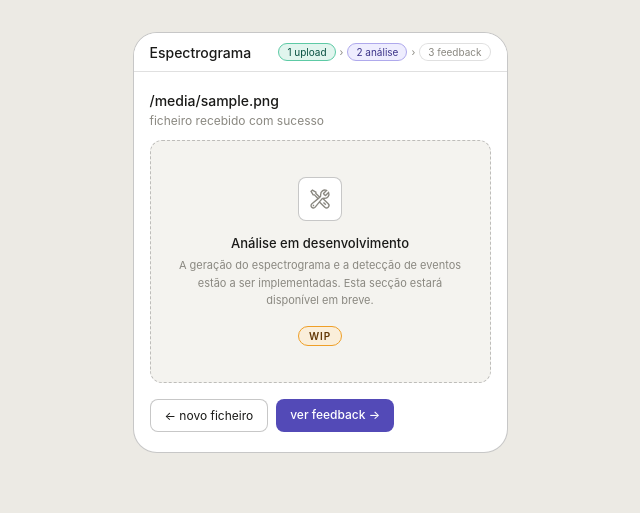
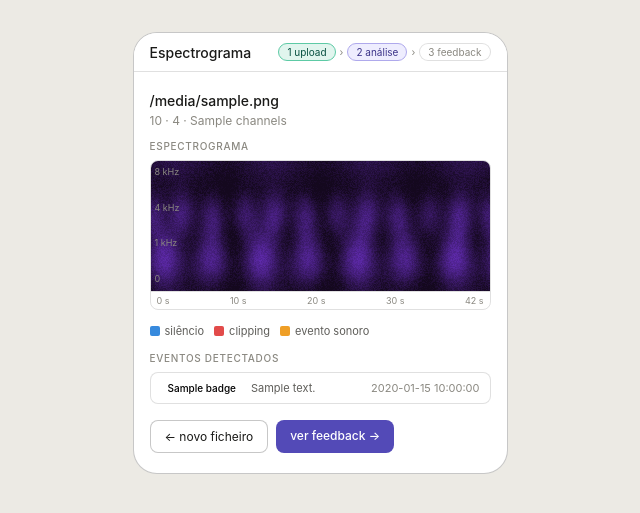
Before and after one commit to yololiver/espectrograma, a Flask app: template src/backend/templates/analysis.html in a window 1280 px wide. Shown: the top 513 px of the page, without its empty margins (320-960 px from the left). Run offline with Flask 3, Linux system fonts and the light colour scheme; the template is opened without the code that fills it: most values are stand-ins (such as "Sample title", 1, 10 or a date in 2020).

```diff
--- a/src/backend/templates/analysis.html
+++ b/src/backend/templates/analysis.html
@@ -16,18 +16,44 @@
   <div class="content">
     <div style="margin-bottom:12px">
       <p class="screen-title">{{ filename }}</p>
-      <p class="screen-sub" style="margin-bottom:0">ficheiro recebido com sucesso</p>
+      <p class="screen-sub" style="margin-bottom:0">
+        {{ duration }} · {{ sample_rate }} · {{ channels }}
+      </p>
     </div>
 
-    <div class="wip-block">
-      <div class="wip-icon">
-        <svg viewBox="0 0 24 24" fill="none" stroke="currentColor" stroke-width="1.5">
-          <path d="M11.42 15.17 17.25 21A2.652 2.652 0 0 0 21 17.25l-5.877-5.877M11.42 15.17l2.496-3.03c.317-.384.74-.626 1.208-.766M11.42 15.17l-4.655 5.653a2.548 2.548 0 1 1-3.586-3.586l6.837-5.63m5.108-.233c.55-.164 1.163-.188 1.743-.14a4.5 4.5 0 0 0 4.486-6.336l-3.276 3.277a3.004 3.004 0 0 1-2.25-2.25l3.276-3.276a4.5 4.5 0 0 0-6.336 4.486c.091 1.076-.071 2.264-.904 2.95l-.102.085m-1.745 1.437L5.909 7.5H4.5L2.25 3.75l1.5-1.5L7.5 4.5v1.409l4.26 4.26m-1.745 1.437 1.745-1.437m6.615 8.206L15.75 15.75M4.867 19.125h.008v.008h-.008v-.008Z"/>
-        </svg>
+    <div class="section-label">Espectrograma</div>
+    <div class="spectrogram-box">
+      <div class="spec-axis-y">
+        <span>8 kHz</span><span>4 kHz</span><span>1 kHz</span><span>0</span>
       </div>
-      <p class="wip-title">Análise em desenvolvimento</p>
-      <p class="wip-sub">A geração do espectrograma e a detecção de eventos estão a ser implementadas. Esta secção estará disponível em breve.</p>
-      <div class="wip-badge">WIP</div>
+      <canvas class="spec" id="spec-canvas" height="130"></canvas>
+
+      {% for a in annotations %}
+      <div class="annotation"
+           style="left:{{ a.left }};width:{{ a.width }};background:{{ a.color }}">
+      </div>
+      {% endfor %}
+
+      <div class="spec-axis-x">
+        <span>0 s</span><span>10 s</span><span>20 s</span><span>30 s</span><span>42 s</span>
+      </div>
+    </div>
+
+    <div class="legend">
+      <div class="legend-item"><div class="legend-dot" style="background:#378ADD"></div>silêncio</div>
+      <div class="legend-item"><div class="legend-dot" style="background:#E24B4A"></div>clipping</div>
+      <div class="legend-item"><div class="legend-dot" style="background:#EF9F27"></div>evento sonoro</div>
+    </div>
+
+    <div class="section-label">Eventos detectados</div>
+    <div class="events-list">
+      {% for ev in events %}
+      <div class="event-row">
+        <span class="badge badge-{{ ev.type }}">{{ ev.badge }}</span>
+        <span class="event-desc">{{ ev.desc }}</span>
+        <span class="event-time">{{ ev.time }}</span>
+      </div>
+      {% endfor %}
     </div>
 
     <div class="row-btns">
@@ -36,4 +62,32 @@
     </div>
   </div>
 </div>
+
+<script>
+(function () {
+  var c   = document.getElementById('spec-canvas');
+  var ctx = c.getContext('2d');
+  var W   = c.offsetWidth * (window.devicePixelRatio || 1);
+  var H   = 130 * (window.devicePixelRatio || 1);
+  c.width = W; c.height = H;
+  var dark = matchMedia('(prefers-color-scheme:dark)').matches;
+  ctx.fillStyle = dark ? '#1a1a18' : '#f8f7f4';
+  ctx.fillRect(0, 0, W, H);
+  for (var x = 0; x < W; x++) {
+    for (var y = 0; y < H; y++) {
+      var v = Math.random() * 0.15
+            + Math.sin(x / W * Math.PI * 7) * 0.07
+            + Math.cos(y / H * Math.PI * 5) * 0.05;
+      v += Math.exp(-Math.pow(y / H - 0.72, 2) * 18) * 0.45 * (0.5 + Math.sin(x / W * Math.PI * 14) * 0.5);
+      v += Math.exp(-Math.pow(y / H - 0.42, 2) * 28) * 0.22 * (0.5 + Math.cos(x / W * Math.PI * 22) * 0.5);
+      v = Math.min(1, Math.max(0, v));
+      ctx.fillStyle = 'rgba('
+        + Math.round(v * (dark ? 160 : 110) + 20) + ','
+        + Math.round(v * (dark ? 70  : 50)  + 8)  + ','
+        + Math.round(v * (dark ? 190 : 210) + 30) + ',1)';
+      ctx.fillRect(x, y, 1, 1);
+    }
+  }
+}());
+</script>
 {% endblock %}
```
Also changed, not shown: src/backend/routes/main.py (+2 -26 lines), src/backend/templates/analysis_current.html (added, +39 -0 lines), src/backend/templates/feedback.html (+11 -9 lines), src/backend/templates/feedback_current.html (added, +38 -0 lines).
